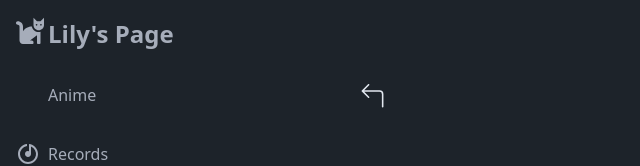
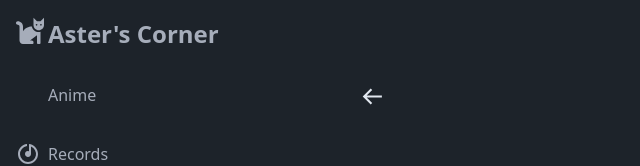
Before and after one commit to mm0ne/animu_fe, a Next.js app: page /anime/1 in a window 1280 px wide. Shown: the top 166 px of the page, without its empty margins (0-640 px from the left). Built offline with nearby package versions, Linux system fonts and the light colour scheme; no server answers; some icons are missing.

Commit message:
change and fix icons

```diff
--- a/src/components/elements/BackButton.tsx
+++ b/src/components/elements/BackButton.tsx
@@ -1,11 +1,11 @@
 import { useRouter } from "next/router";
-import {BsArrow90DegLeft} from "react-icons/bs"
+import {BiArrowBack} from "react-icons/bi"
 import React from "react";
 
 
 export default function BackButton() {
     const {back} = useRouter()
     return <div onClick={() => back()} className="rounded-full p-4 text-slate-200 cursor-pointer hover:text-white font-[900] hover:bg-neutral transition-all duration-100 h-[3.5em]">
-            <BsArrow90DegLeft size={25}/>
+            <BiArrowBack size={25}/>
     </div>
 }
--- a/src/components/layout/DashboardLayout.tsx
+++ b/src/components/layout/DashboardLayout.tsx
@@ -51,7 +51,7 @@ export default function DashboardLayout({
       <div className="p-4 flex flex-row justify-between">
         <Link href="/" className="flex items-center gap-x-1">
           <FaCat className="w-7 h-7  mb-2"/>
-          <h1 className="text-2xl font-bold">{"Lily's Page"}</h1>
+          <h1 className="text-2xl font-bold">{"Aster's Corner"}</h1>
         </Link>
       </div>
       <div className="flex flex-row gap-8 h-auto min-h-[70vh]">
--- a/src/components/module/AnimeThumbnail.tsx
+++ b/src/components/module/AnimeThumbnail.tsx
@@ -1,5 +1,6 @@
 import { Alias, AnimeDetail, Genre, GenreJoinReponse } from "@/types/anime";
 import {SiMyanimelist} from "react-icons/si"
+import {BsBoxArrowUpRight} from "react-icons/bs"
 import Image from "next/image";
 import Link from "next/link";
 
@@ -27,8 +28,10 @@ export default function AnimeThumbnail({image_link, mal_link ,detail, genres, al
             </div>
             <Link target="_blank" href={mal_link} className="w-full flex justify-center items-center font-semibold gap-x-1 bg-blue-600 py-1 rounded-md hover:text-yellow-500 transition-all duration-100">
 
-                <SiMyanimelist size={26}/>
+                <SiMyanimelist size={26} className="mt-[2px]"/>
                 MyAnimeList
+                <BsBoxArrowUpRight size={13} className="ml-1"/>
+
             </Link>
             <article className="font-semibold max-w-fit">
                 <p className="text-slate-200">Year : <span className="font-normal">{detail.year}</span></p>
```
